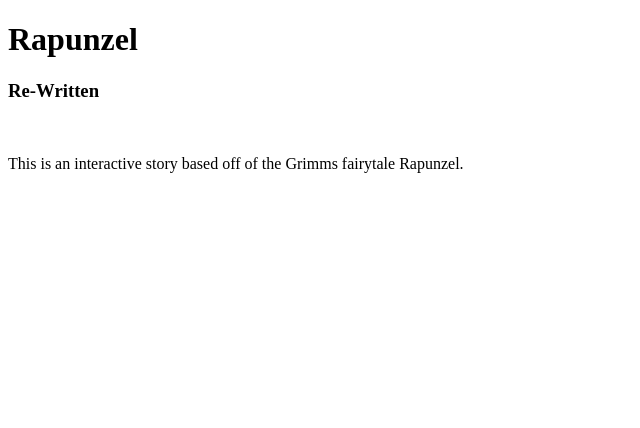
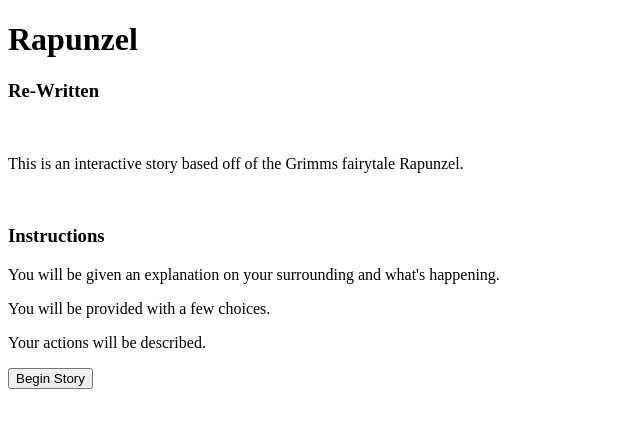
Before and after one commit to CarlWheezerOfficial/Rapunzel-Website, a plain HTML site: page index.html in a window 1280 px wide. Shown: the whole page, without its empty margins (0-640 px from the left). Drawn offline with Linux system fonts and the light colour scheme.

Commit message:
Update index.html

```diff
--- a/index.html
+++ b/index.html
@@ -8,5 +8,11 @@
         <h3>Re-Written</h3>
         <br>
         <p>This is an interactive story based off of the Grimms fairytale Rapunzel.</p>
+        <br>
+        <h3>Instructions</h3>
+        <p>You will be given an explanation on your surrounding and what's happening.</p>
+        <p>You will be provided with a few choices.</p>
+        <p>Your actions will be described.</p>
+        <button>Begin Story</button>
     </body>
 </html>
```
